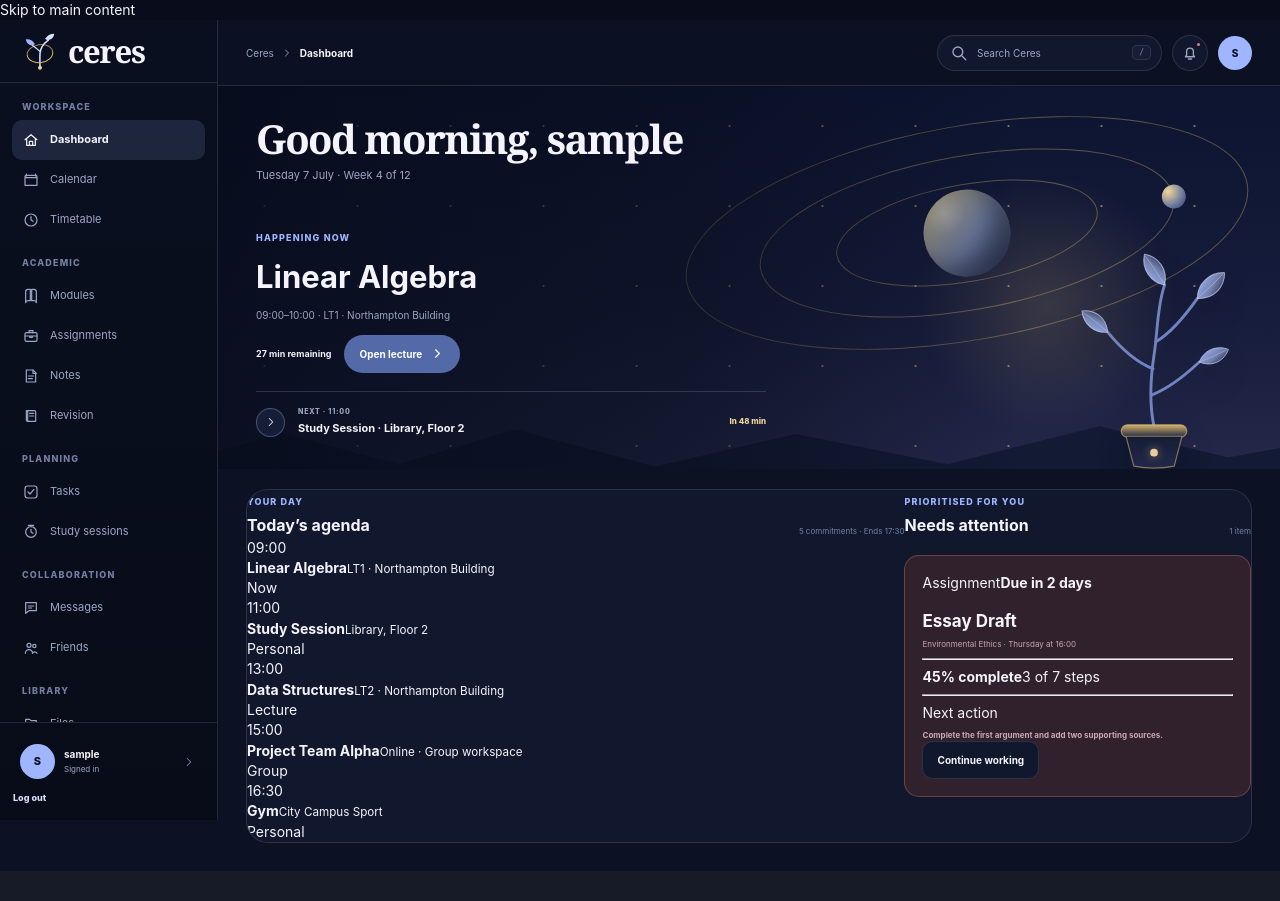
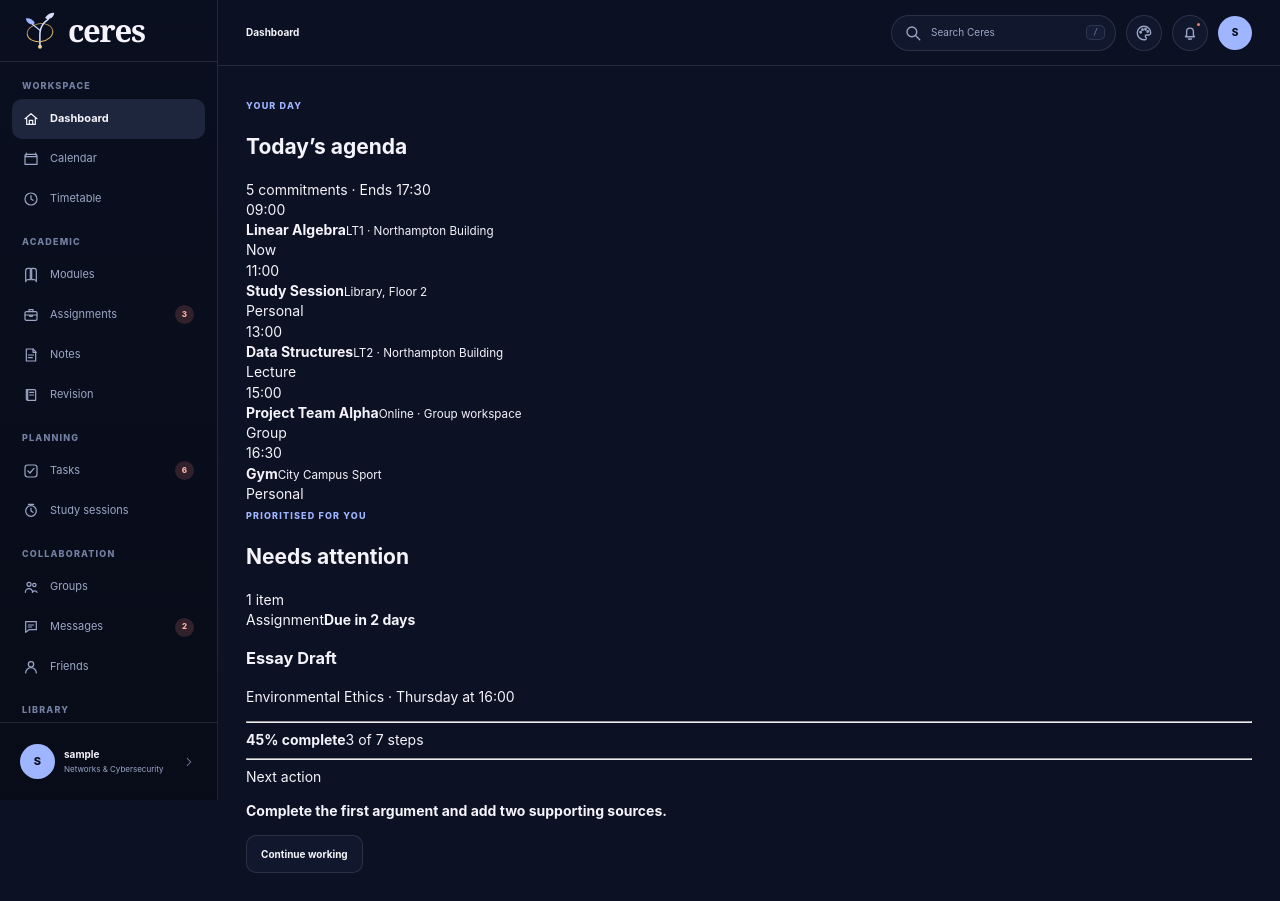
Before and after one commit to marsphobos01/ceres, a Django app: page /dashboard/ in a window 1280 px wide. Before the commit the page ends 843 px from the top, so only its background shows below. Run offline with Django 5.2, Linux system fonts and the light colour scheme; the visitor is signed in with stand-in values (Sample User, id 1); parts of the project's set-up code (start-up, migrations or seed data) failed here and were passed over.

Commit message:
Use the exact application prototype shell in Django

```diff
--- a/core/templates/base.html
+++ b/core/templates/base.html
@@ -4,21 +4,19 @@
 <head>
   <meta charset="utf-8">
   <meta name="viewport" content="width=device-width, initial-scale=1">
-    <meta name="description" content="Ceres academic workspace">
+  <meta name="description" content="Connected product interface for the Ceres academic workspace.">
   <title>{% block title %}Ceres{% endblock %}</title>
-    <link rel="stylesheet" href="/static/css/tokens.css">
-    <link rel="stylesheet" href="/static/css/prototype-foundation.css">
-
-    <!-- Previous approximation retained but deliberately disabled.
-    <link rel="stylesheet" href="/static/css/base.css">
-    <link rel="stylesheet" href="/static/css/components/buttons.css">
-    <link rel="stylesheet" href="/static/css/components/forms.css">
-    <link rel="stylesheet" href="/static/css/components/messages.css">
-    <link rel="stylesheet" href="/static/css/components/empty.css">
-    -->
-    <script src="/static/js/base.js" defer></script>
+  <link rel="stylesheet" href="{% static 'css/tokens.css' %}">
+  <link rel="stylesheet" href="{% static 'css/prototype-foundation.css' %}">
+  <link rel="stylesheet" href="{% static 'css/prototype-calendar-2.css' %}">
+  <link rel="stylesheet" href="{% static 'css/prototype-theme-panel.css' %}">
+  <link rel="stylesheet" href="{% static 'css/prototype-toast.css' %}">
+  <link rel="stylesheet" href="{% static 'css/prototype-responsive.css' %}">
+  <link rel="stylesheet" href="{% static 'css/django-adapter.css' %}">
+  {% block page_styles %}{% endblock %}
+  <script src="{% static 'js/base.js' %}" defer></script>
 </head>
-<body>
+<body data-search-url="{% url 'search:index' %}">
 <svg class="svg-sprite" aria-hidden="true">
   <symbol id="i-logo" viewBox="0 0 56 60"><path d="M8 34A20 14 0 0 1 48 34" transform="rotate(-8 28 34)" fill="none" stroke="var(--gold)" stroke-width="1.5" stroke-linecap="round" opacity=".72"/><path d="M28 56C28 48 27.5 41 28 34C28.5 27 32.5 19 41 13" fill="none" stroke="var(--accent-pale)" stroke-width="2.4" stroke-linecap="round"/><path d="M28.4 31C24.5 27.5 20.5 24 16 21" fill="none" stroke="var(--accent-pale)" stroke-width="1.9" stroke-linecap="round"/><path d="M16 21C11 21 7 18 6 12C12 11 17 14 20 19C19 20 17.5 21 16 21Z" fill="var(--accent)"/><path d="M41 13C46 12 50 8 50 3C44 3 39 6 36 11C37 12 39 13 41 13Z" fill="var(--accent-pale)"/><path d="M48 34A20 14 0 0 1 8 34" transform="rotate(-8 28 34)" fill="none" stroke="var(--gold)" stroke-width="1.5" stroke-linecap="round"/><circle cx="28" cy="56" r="3" fill="var(--gold-pale)"/></symbol>
   <symbol id="i-home" viewBox="0 0 24 24"><path d="M3 11.5 12 4l9 7.5M5.5 10v10h13V10M9.5 20v-6h5v6"/></symbol>
@@ -36,9 +34,25 @@
   <symbol id="i-message" viewBox="0 0 24 24"><path d="M4 4h16v12H9l-5 4Z"/><path d="M8 9h8M8 12h5"/></symbol>
   <symbol id="i-search" viewBox="0 0 24 24"><circle cx="10.5" cy="10.5" r="6.5"/><path d="m16 16 5 5"/></symbol>
   <symbol id="i-bell" viewBox="0 0 24 24"><path d="M6 17h12l-1.5-2V10a4.5 4.5 0 0 0-9 0v5ZM10 20h4"/></symbol>
+  <symbol id="i-settings" viewBox="0 0 24 24"><circle cx="12" cy="12" r="3"/><path d="M19 12a7 7 0 0 0-.1-1l2-1.5-2-3.4-2.4 1a8 8 0 0 0-1.7-1L14.5 3h-5l-.4 3.1a8 8 0 0 0-1.7 1L5 6.1 3 9.5 5 11a7 7 0 0 0 0 2l-2 1.5 2 3.4 2.4-1a8 8 0 0 0 1.7 1l.4 3.1h5l.4-3.1a8 8 0 0 0 1.7-1l2.4 1 2-3.4L19 13a7 7 0 0 0 .1-1Z"/></symbol>
+  <symbol id="i-palette" viewBox="0 0 24 24"><path d="M12 3a9 9 0 1 0 0 18h1.2a1.8 1.8 0 0 0 1.2-3.2 1.8 1.8 0 0 1 1.2-3.2H18A3 3 0 0 0 21 12a9 9 0 0 0-9-9Z"/><circle cx="7.5" cy="11" r="1"/><circle cx="10" cy="7.5" r="1"/><circle cx="14" cy="7" r="1"/><circle cx="17" cy="10" r="1"/></symbol>
+  <symbol id="i-plus" viewBox="0 0 24 24"><path d="M12 5v14M5 12h14"/></symbol>
   <symbol id="i-chevron" viewBox="0 0 24 24"><path d="m9 6 6 6-6 6"/></symbol>
+  <symbol id="i-arrow" viewBox="0 0 24 24"><path d="M5 12h13M13 7l5 5-5 5"/></symbol>
   <symbol id="i-menu" viewBox="0 0 24 24"><path d="M4 7h16M4 12h16M4 17h16"/></symbol>
-    <symbol id="i-palette" viewBox="0 0 24 24"><path d="M12 3a9 9 0 1 0 0 18h1.2a1.8 1.8 0 0 0 1.2-3.2 1.8 1.8 0 0 1 1.2-3.2H18A3 3 0 0 0 21 12a9 9 0 0 0-9-9Z"/><circle cx="7.5" cy="11" r="1"/><circle cx="10" cy="7.5" r="1"/><circle cx="14" cy="7" r="1"/><circle cx="17" cy="10" r="1"/></symbol>
+  <symbol id="i-x" viewBox="0 0 24 24"><path d="m6 6 12 12M18 6 6 18"/></symbol>
+  <symbol id="i-grid" viewBox="0 0 24 24"><rect x="3" y="3" width="7" height="7"/><rect x="14" y="3" width="7" height="7"/><rect x="3" y="14" width="7" height="7"/><rect x="14" y="14" width="7" height="7"/></symbol>
+  <symbol id="i-list" viewBox="0 0 24 24"><path d="M8 6h13M8 12h13M8 18h13M3 6h1M3 12h1M3 18h1"/></symbol>
+  <symbol id="i-filter" viewBox="0 0 24 24"><path d="M4 5h16l-6 7v6l-4 2v-8Z"/></symbol>
+  <symbol id="i-download" viewBox="0 0 24 24"><path d="M12 3v12M7 10l5 5 5-5M4 20h16"/></symbol>
+  <symbol id="i-upload" viewBox="0 0 24 24"><path d="M12 16V4M7 9l5-5 5 5M4 20h16"/></symbol>
+  <symbol id="i-link" viewBox="0 0 24 24"><path d="m10 13 4-4M8 16H6a4 4 0 0 1 0-8h4M16 8h2a4 4 0 1 1 0 8h-4"/></symbol>
+  <symbol id="i-more" viewBox="0 0 24 24"><circle cx="5" cy="12" r="1"/><circle cx="12" cy="12" r="1"/><circle cx="19" cy="12" r="1"/></symbol>
+  <symbol id="i-edit" viewBox="0 0 24 24"><path d="m4 20 4-.8L19 8.2 15.8 5 4.8 16Z"/><path d="m14 6.8 3.2 3.2"/></symbol>
+  <symbol id="i-eye" viewBox="0 0 24 24"><path d="M2.5 12s3.5-6 9.5-6 9.5 6 9.5 6-3.5 6-9.5 6-9.5-6-9.5-6Z"/><circle cx="12" cy="12" r="2.5"/></symbol>
+  <symbol id="i-lock" viewBox="0 0 24 24"><rect x="5" y="10" width="14" height="11" rx="2"/><path d="M8 10V7a4 4 0 0 1 8 0v3"/></symbol>
+  <symbol id="i-mail" viewBox="0 0 24 24"><rect x="3" y="5" width="18" height="14" rx="2"/><path d="m4 7 8 6 8-6"/></symbol>
+  <symbol id="i-user" viewBox="0 0 24 24"><circle cx="12" cy="8" r="4"/><path d="M4 21a8 8 0 0 1 16 0"/></symbol>
 </svg>
 
 <a class="skip-link" href="#screen">Skip to main content</a>
@@ -46,57 +60,59 @@
 <div id="app" class="app-shell">
   <aside id="sidebar" class="sidebar" aria-label="Main navigation">
     <a class="brand-lockup" href="{% url 'core:dashboard' %}" aria-label="Ceres dashboard">
-            <svg class="brand-mark" aria-hidden="true"><use href="#i-logo"></use></svg><span>ceres</span>
+      <svg class="brand-mark" aria-hidden="true"><use href="#i-logo"/></svg><span>ceres</span>
     </a>
 
-        {% block nav %}
     <nav id="sidebar-nav" class="sidebar-nav" aria-label="Primary navigation">
       <section class="nav-group">
         <span class="nav-group-title">Workspace</span>
-                <a class="nav-link{% if request.resolver_match.url_name == 'dashboard' %} active{% endif %}" href="{% url 'core:dashboard' %}"><svg class="icon" aria-hidden="true"><use href="#i-home"></use></svg><span>Dashboard</span></a>
-                <a class="nav-link" href="{% url 'planning:index' %}"><svg class="icon" aria-hidden="true"><use href="#i-calendar"></use></svg><span>Calendar</span></a>
-                <a class="nav-link" href="{% url 'academics:index' %}"><svg class="icon" aria-hidden="true"><use href="#i-clock"></use></svg><span>Timetable</span></a>
+        <a class="nav-link active" href="{% url 'core:dashboard' %}"><svg class="icon" aria-hidden="true"><use href="#i-home"/></svg><span>Dashboard</span></a>
+        <a class="nav-link" href="{% url 'planning:index' %}"><svg class="icon" aria-hidden="true"><use href="#i-calendar"/></svg><span>Calendar</span></a>
+        <a class="nav-link" href="{% url 'academics:index' %}"><svg class="icon" aria-hidden="true"><use href="#i-clock"/></svg><span>Timetable</span></a>
       </section>
       <section class="nav-group">
         <span class="nav-group-title">Academic</span>
-                <a class="nav-link" href="{% url 'academics:index' %}"><svg class="icon" aria-hidden="true"><use href="#i-book"></use></svg><span>Modules</span></a>
-                <a class="nav-link" href="{% url 'academics:index' %}"><svg class="icon" aria-hidden="true"><use href="#i-briefcase"></use></svg><span>Assignments</span></a>
-                <a class="nav-link" href="{% url 'content:index' %}"><svg class="icon" aria-hidden="true"><use href="#i-note"></use></svg><span>Notes</span></a>
-                <a class="nav-link" href="{% url 'academics:index' %}"><svg class="icon" aria-hidden="true"><use href="#i-revision"></use></svg><span>Revision</span></a>
+        <a class="nav-link" href="{% url 'academics:index' %}"><svg class="icon" aria-hidden="true"><use href="#i-book"/></svg><span>Modules</span></a>
+        <a class="nav-link" href="{% url 'academics:index' %}"><svg class="icon" aria-hidden="true"><use href="#i-briefcase"/></svg><span>Assignments</span><span class="nav-link-badge">3</span></a>
+        <a class="nav-link" href="{% url 'content:index' %}"><svg class="icon" aria-hidden="true"><use href="#i-note"/></svg><span>Notes</span></a>
+        <a class="nav-link" href="{% url 'academics:index' %}"><svg class="icon" aria-hidden="true"><use href="#i-revision"/></svg><span>Revision</span></a>
       </section>
       <section class="nav-group">
         <span class="nav-group-title">Planning</span>
-                <a class="nav-link" href="{% url 'planning:index' %}"><svg class="icon" aria-hidden="true"><use href="#i-check"></use></svg><span>Tasks</span></a>
-                <a class="nav-link" href="{% url 'planning:index' %}"><svg class="icon" aria-hidden="true"><use href="#i-session"></use></svg><span>Study sessions</span></a>
+        <a class="nav-link" href="{% url 'planning:index' %}"><svg class="icon" aria-hidden="true"><use href="#i-check"/></svg><span>Tasks</span><span class="nav-link-badge">6</span></a>
+        <a class="nav-link" href="{% url 'planning:index' %}"><svg class="icon" aria-hidden="true"><use href="#i-session"/></svg><span>Study sessions</span></a>
       </section>
       <section class="nav-group">
         <span class="nav-group-title">Collaboration</span>
-                <!-- Groups will be enabled by its owning feature issue. -->
-                <a class="nav-link" href="{% url 'collaboration:index' %}"><svg class="icon" aria-hidden="true"><use href="#i-message"></use></svg><span>Messages</span></a>
-                <a class="nav-link" href="{% url 'collaboration:index' %}"><svg class="icon" aria-hidden="true"><use href="#i-users"></use></svg><span>Friends</span></a>
+        <a class="nav-link" href="{% url 'collaboration:index' %}"><svg class="icon" aria-hidden="true"><use href="#i-users"/></svg><span>Groups</span></a>
+        <a class="nav-link" href="{% url 'collaboration:index' %}"><svg class="icon" aria-hidden="true"><use href="#i-message"/></svg><span>Messages</span><span class="nav-link-badge">2</span></a>
+        <a class="nav-link" href="{% url 'collaboration:index' %}"><svg class="icon" aria-hidden="true"><use href="#i-user"/></svg><span>Friends</span></a>
       </section>
       <section class="nav-group">
         <span class="nav-group-title">Library</span>
-                <a class="nav-link" href="{% url 'files:index' %}"><svg class="icon" aria-hidden="true"><use href="#i-files"></use></svg><span>Files</span></a>
-                <a class="nav-link" href="{% url 'content:index' %}"><svg class="icon" aria-hidden="true"><use href="#i-board"></use></svg><span>Whiteboards</span></a>
+        <a class="nav-link" href="{% url 'files:index' %}"><svg class="icon" aria-hidden="true"><use href="#i-files"/></svg><span>Files</span></a>
+        <a class="nav-link" href="{% url 'content:index' %}"><svg class="icon" aria-hidden="true"><use href="#i-board"/></svg><span>Whiteboards</span></a>
       </section>
       <section class="nav-group">
         <span class="nav-group-title">More</span>
-                <a class="nav-link" href="{% url 'search:index' %}"><svg class="icon" aria-hidden="true"><use href="#i-search"></use></svg><span>Search</span></a>
-                <a class="nav-link" href="{% url 'notifications:index' %}"><svg class="icon" aria-hidden="true"><use href="#i-bell"></use></svg><span>Notifications</span></a>
-                <!-- Settings navigation will be enabled by its owning feature issue. -->
+        <a class="nav-link" href="{% url 'search:index' %}"><svg class="icon" aria-hidden="true"><use href="#i-search"/></svg><span>Search</span></a>
+        <a class="nav-link" href="{% url 'notifications:index' %}"><svg class="icon" aria-hidden="true"><use href="#i-bell"/></svg><span>Notifications</span><span class="nav-link-badge">4</span></a>
+        <!-- Settings remains commented until the settings route exists.
+        <a class="nav-link" href="#"><svg class="icon"><use href="#i-settings"/></svg><span>Settings</span></a>
+        -->
       </section>
     </nav>
-        {% endblock %}
 
     {% if user.is_authenticated %}
     <div class="sidebar-profile">
-            <div class="profile-button">
+      <form method="post" action="{% url 'accounts:logout' %}">
+        {% csrf_token %}
+        <button class="profile-button" type="submit" title="Log out">
           <span class="avatar">{{ user.get_username|first|upper }}</span>
-                <span class="profile-copy"><b>{{ user.get_username }}</b><small>Signed in</small></span>
-                <svg class="icon" aria-hidden="true"><use href="#i-chevron"></use></svg>
-            </div>
-            <form method="post" action="{% url 'accounts:logout' %}">{% csrf_token %}<button class="text-button sidebar-logout" type="submit">Log out</button></form>
+          <span class="profile-copy"><b>{{ user.get_username }}</b><small>Networks &amp; Cybersecurity</small></span>
+          <svg class="icon" aria-hidden="true"><use href="#i-chevron"/></svg>
+        </button>
+      </form>
     </div>
     {% endif %}
   </aside>
@@ -104,33 +120,39 @@
   <section class="app-main">
     <header class="topbar">
       <div class="topbar-left">
-                <button id="menu-button" class="icon-button mobile-only" type="button" aria-label="Open navigation" aria-controls="sidebar" aria-expanded="false"><svg class="icon" aria-hidden="true"><use href="#i-menu"></use></svg></button>
-                <div id="breadcrumb" class="breadcrumb"><span>Ceres</span><svg class="icon" aria-hidden="true"><use href="#i-chevron"></use></svg><strong>{% block breadcrumb %}Workspace{% endblock %}</strong></div>
+        <button id="menu-button" class="icon-button mobile-only" type="button" aria-label="Open navigation" aria-controls="sidebar" aria-expanded="false"><svg class="icon" aria-hidden="true"><use href="#i-menu"/></svg></button>
+        <div id="breadcrumb" class="breadcrumb"><strong>{% block breadcrumb %}Dashboard{% endblock %}</strong></div>
       </div>
       <div class="topbar-actions">
-                <a class="global-search" href="{% url 'search:index' %}" aria-label="Open search"><svg class="icon" aria-hidden="true"><use href="#i-search"></use></svg><span>Search Ceres</span><kbd>/</kbd></a>
-                <!-- Theme control remains commented until its behaviour is implemented.
-                <button id="theme-button" class="icon-button" type="button" aria-label="Choose theme"><svg class="icon"><use href="#i-palette"></use></svg></button>
-                -->
-                <a class="icon-button notification-button" href="{% url 'notifications:index' %}" aria-label="Notifications"><svg class="icon" aria-hidden="true"><use href="#i-bell"></use></svg><span class="notification-dot" aria-hidden="true"></span></a>
+        <a class="global-search" href="{% url 'search:index' %}" aria-label="Open search"><svg class="icon" aria-hidden="true"><use href="#i-search"/></svg><span>Search Ceres</span><kbd>/</kbd></a>
+        <button id="theme-button" class="icon-button" type="button" aria-haspopup="dialog" aria-controls="theme-panel" aria-expanded="false" aria-label="Choose theme"><svg class="icon" aria-hidden="true"><use href="#i-palette"/></svg></button>
+        <a class="icon-button notification-button" href="{% url 'notifications:index' %}" aria-label="Notifications"><svg class="icon" aria-hidden="true"><use href="#i-bell"/></svg><span class="notification-dot" aria-hidden="true"></span></a>
         {% if user.is_authenticated %}<span class="top-avatar" aria-hidden="true">{{ user.get_username|first|upper }}</span>{% endif %}
       </div>
     </header>
 
     {% if messages %}
-        <ul class="message-stack" aria-label="Messages">{% for message in messages %}<li class="message-banner {% if 'success' in message.tags %}message-banner--success{% elif 'warning' in message.tags %}message-banner--warning{% elif 'error' in message.tags %}message-banner--error{% endif %}" role="status"><p>{{ message }}</p></li>{% endfor %}</ul>
+    <ul class="message-stack" aria-label="Messages">
+      {% for message in messages %}
+      <li class="message-banner {% if 'success' in message.tags %}message-banner--success{% elif 'warning' in message.tags %}message-banner--warning{% elif 'error' in message.tags %}message-banner--error{% endif %}" role="status"><p>{{ message }}</p></li>
+      {% endfor %}
+    </ul>
     {% endif %}
 
-        <main id="screen" class="screen" tabindex="-1">{% block header %}{% endblock %}{% block content %}{% endblock %}</main>
+    <main id="screen" class="screen" tabindex="-1">
+      {% block content %}{% endblock %}
+    </main>
   </section>
 </div>
 
 <div id="sidebar-scrim" class="sidebar-scrim" aria-hidden="true"></div>
-
-<!-- Theme panel and toast region stay commented until their interactions exist.
-<section id="theme-panel" class="theme-panel" hidden></section>
+<section id="theme-panel" class="theme-panel" role="dialog" aria-modal="false" aria-labelledby="theme-title" hidden>
+  <header><div><span class="eyebrow">Appearance</span><h2 id="theme-title">Choose a theme</h2></div><button id="theme-close" class="icon-button" type="button" aria-label="Close themes"><svg class="icon" aria-hidden="true"><use href="#i-x"/></svg></button></header>
+  <div class="theme-section"><h3>Dark</h3><div class="theme-grid" data-theme-group="dark"></div></div>
+  <div class="theme-section"><h3>Light</h3><div class="theme-grid" data-theme-group="light"></div></div>
+  <footer><span>Saved automatically to this browser.</span><!-- More appearance settings will be linked when its route exists. --></footer>
+</section>
 <div id="toast-region" class="toast-region" aria-live="polite"></div>
--->
 
 {% block scripts %}{% endblock %}
 </body>
```
Lines whose indentation alone changed are shown as unchanged.
